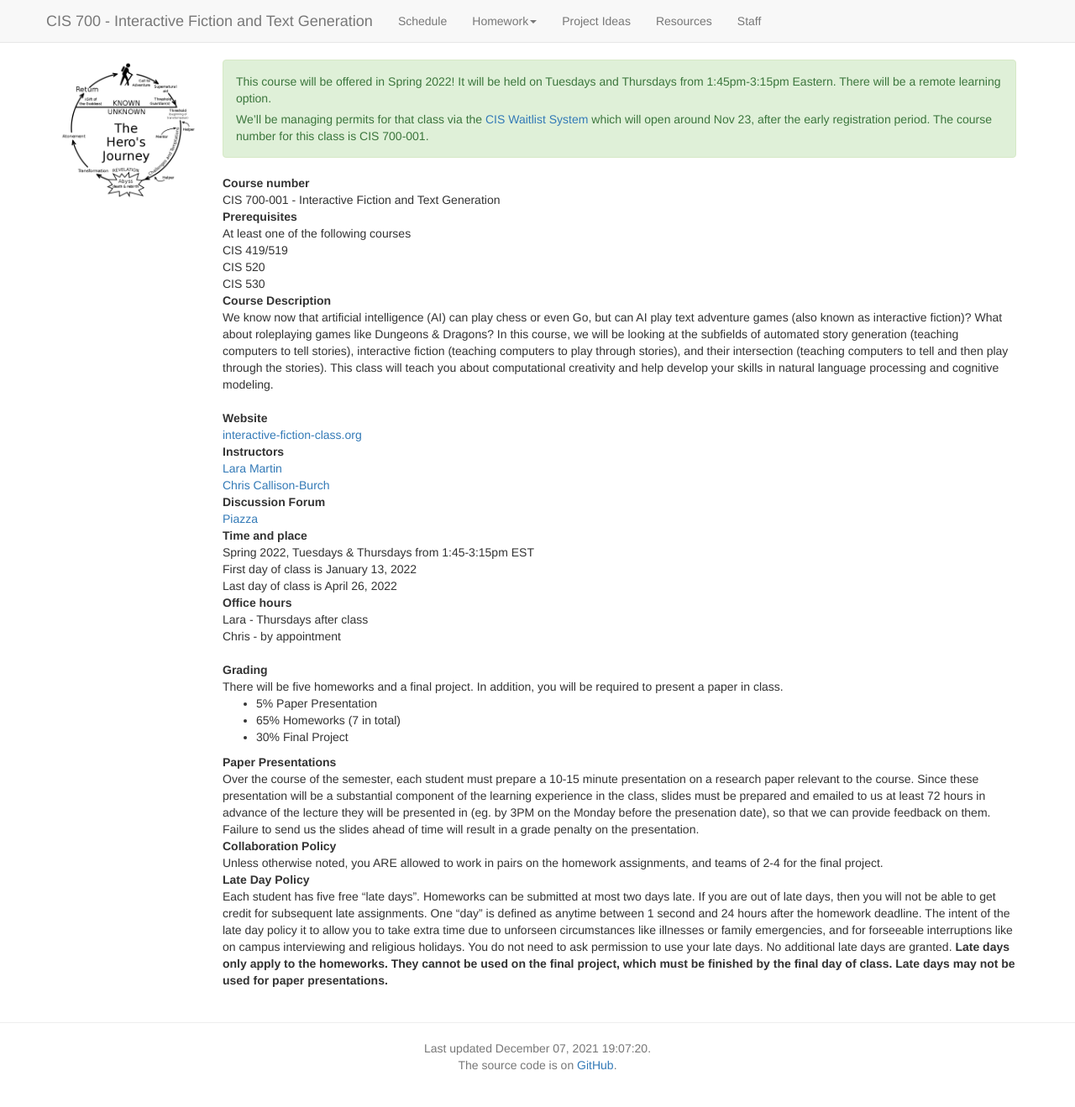
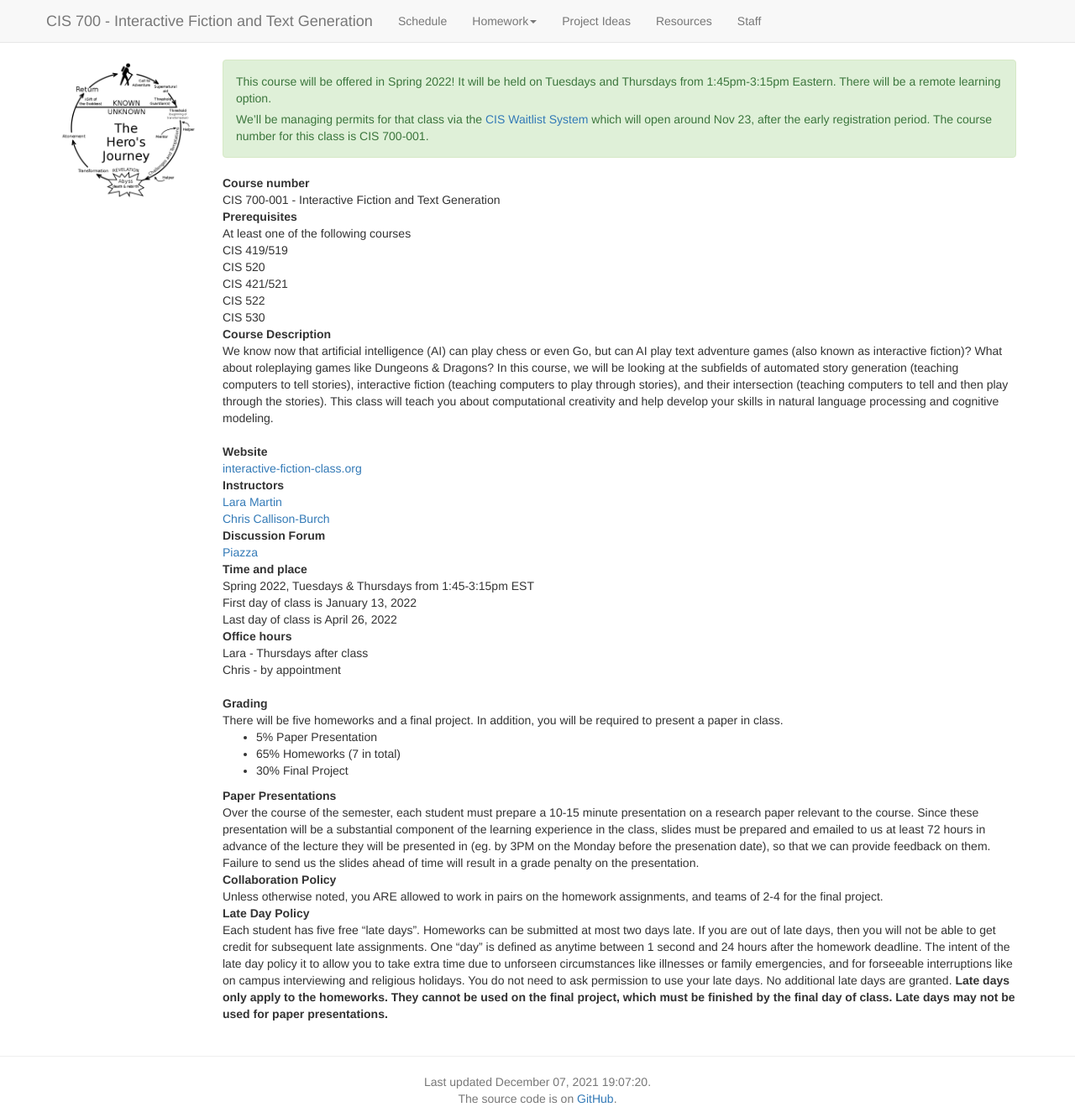
Before and after one commit to interactive-fiction-class/interactive-fiction-class.github.io, a Jekyll site: the page built from index.md, in a window 1280 px wide. Shown: the whole page at 84% size. Built offline with Jekyll 4.4.1, drawn with Linux system fonts in a browser that asks for light colours; nearby versions of some CDN libraries; a script that is not in the unit is left out; before the commit the page ends 1279 px from its top, so only the background shows below that.

Commit message:
Update index.md

```diff
--- a/index.md
+++ b/index.md
@@ -73,6 +73,8 @@ Prerequisites
 : At least one of the following courses
 : CIS 419/519
 : CIS 520
+: CIS 421/521
+: CIS 522
 : CIS 530
 
 Course Description
```
